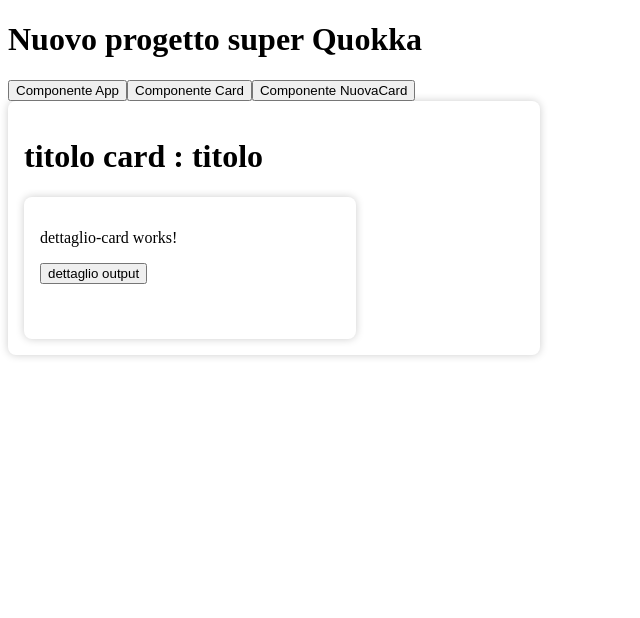
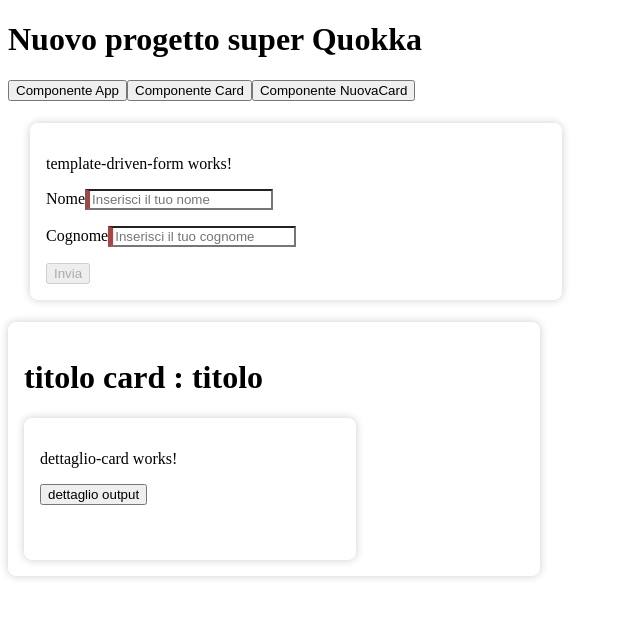
Before and after one commit to Bongiu/QuokkaProg, an Angular app: page /card in a window 1280 px wide. Shown: the top 618 px of the page, without its empty margins (0-640 px from the left). Built offline with nearby package versions, Linux system fonts and the light colour scheme.

Commit message:
creazione template driven form e output in app

```diff
--- a/src/app/app.component.html
+++ b/src/app/app.component.html
@@ -9,5 +9,5 @@
 <button routerLink="/nuovaCard" routerLinkActive="active">
     Componente NuovaCard
  </button>
-
+<app-template-driven-form (datiForm)="getDatiForm($event)"></app-template-driven-form>
 <router-outlet />
--- a/src/app/app.component.ts
+++ b/src/app/app.component.ts
@@ -2,11 +2,13 @@ import { Component, computed, inject, signal } from '@angular/core';
 import { RouterLink, RouterLinkActive, RouterOutlet } from '@angular/router';
 import { CardComponent } from "../library/card/card.component";
 import { InvioDatiOutputCardService } from './core/services/invio-dati-output-card.service';
+import { TemplateDrivenFormComponent } from '../library/template-driven-form/template-driven-form.component';
+import { log } from 'node:console';
 
 @Component({
   selector: 'app-root',
   standalone: true,
-  imports: [RouterOutlet, CardComponent, RouterLink, RouterLinkActive],
+  imports: [RouterOutlet, CardComponent, RouterLink, RouterLinkActive,TemplateDrivenFormComponent],
   templateUrl: './app.component.html',
   styleUrl: './app.component.scss'
 })
@@ -28,5 +30,10 @@ export class AppComponent {
   constructor(){
     this.getDatiOutput;
   }
+ // __________invio dati Form___________OUTPUT_____________________
+
+  getDatiForm(f:string[]){
+    console.log('output form '+f);
+  }
 
 }
--- /dev/null
+++ b/src/library/template-driven-form/template-driven-form.component.html
@@ -0,0 +1,24 @@
+<div class="card-container" style="margin: 22px;">
+<p>template-driven-form works!</p>
+
+<form action="" #drivenForm="ngForm" (ngSubmit)="sendData(drivenForm)">
+    <div>
+        <label for="nome">Nome</label>
+        <input type="text" id="nome" [(ngModel)]="nome" name="nome" placeholder="Inserisci il tuo nome" required>
+        <!-- <div [hidden]="nome.valid">
+            Devi compilare il campo
+        </div> -->
+        <p>{{nome}}</p>
+    </div>
+    <div>
+        <label for="cognome">Cognome</label>
+        <input type="text" id="cognome" [(ngModel)]="cognome" name="cognome" placeholder="Inserisci il tuo cognome"  required>
+        <p>{{cognome}}</p>
+    </div>
+    <div>
+        <button type="submit" [disabled]="!drivenForm.valid" (click)="sendDatiForm()">Invia</button>
+
+    </div>
+</form>
+
+</div>
--- /dev/null
+++ b/src/library/template-driven-form/template-driven-form.component.scss
@@ -0,0 +1,6 @@
+.ng-valid[required], .ng-valid.required  {
+    border-left: 5px solid #42A948; /* green */
+  }
+  .ng-invalid:not(form)  {
+    border-left: 5px solid #a94442; /* red */
+  }
--- /dev/null
+++ b/src/library/template-driven-form/template-driven-form.component.ts
@@ -0,0 +1,42 @@
+import { Component, output } from '@angular/core';
+import { FormGroup, FormsModule, NgForm } from '@angular/forms';
+import { format } from 'path';
+import { app } from '../../../server';
+import { debuglog } from 'util';
+
+@Component({
+  selector: 'app-template-driven-form',
+  standalone: true,
+  imports: [FormsModule],
+  templateUrl: './template-driven-form.component.html',
+  styleUrl: './template-driven-form.component.scss',
+})
+export class TemplateDrivenFormComponent {
+  nome!: string;
+  cognome!: string;
+  drivenForm = FormGroup;
+
+  getControlName() {
+    return;
+  }
+  sendData(form: NgForm) {
+    if (form.valid) {
+    return  console.log('valori del form', form.value);
+
+    }
+  }
+  // __________invio dati Form___________OUTPUT_____________________
+//  - prendi dati del form
+//  - crea evento custom per inviare i dati ad app
+//  - ricevi dati su app
+//  - mostra i dati su app del form
+datiForm = output<string[]>();
+
+
+sendDatiForm(){
+  // alert();
+this.datiForm.emit([this.nome,this.cognome]);
+}
+
+
+}
```
Also changed, not shown: 1 other file (tests, documents, lock files or other folders).
